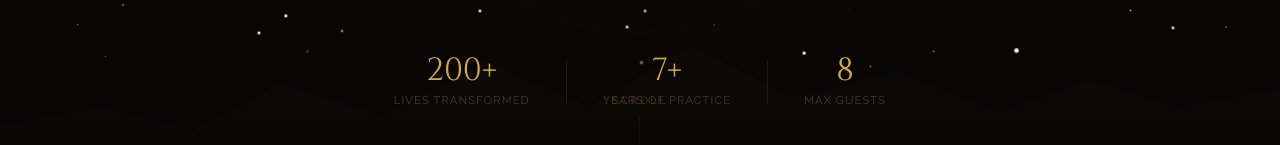
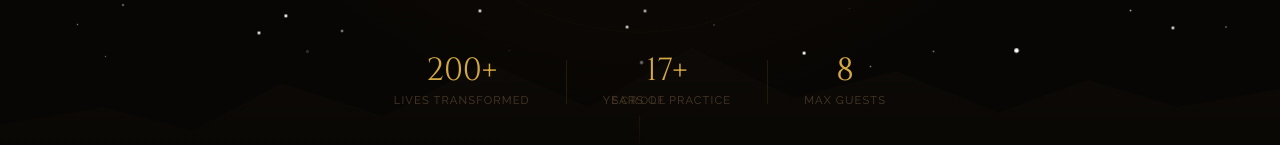
Before and after one commit to EssadikElmangoug/egodragon, a React (Vite) app: page / in a window 1280 px wide. Shown: the part 612-757 px from the top of the page. Built offline with nearby package versions, Linux system fonts and the light colour scheme.

Commit message:
egodragon

```diff
--- a/src/components/Hero.jsx
+++ b/src/components/Hero.jsx
@@ -71,7 +71,7 @@ export default function Hero() {
           </div>
           <div className="hero-divider" />
           <div className="hero-stat">
-            <span className="num">7+</span>
+            <span className="num">17+</span>
             <span className="label">Years of Practice</span>
           </div>
           <div className="hero-divider" />
```
